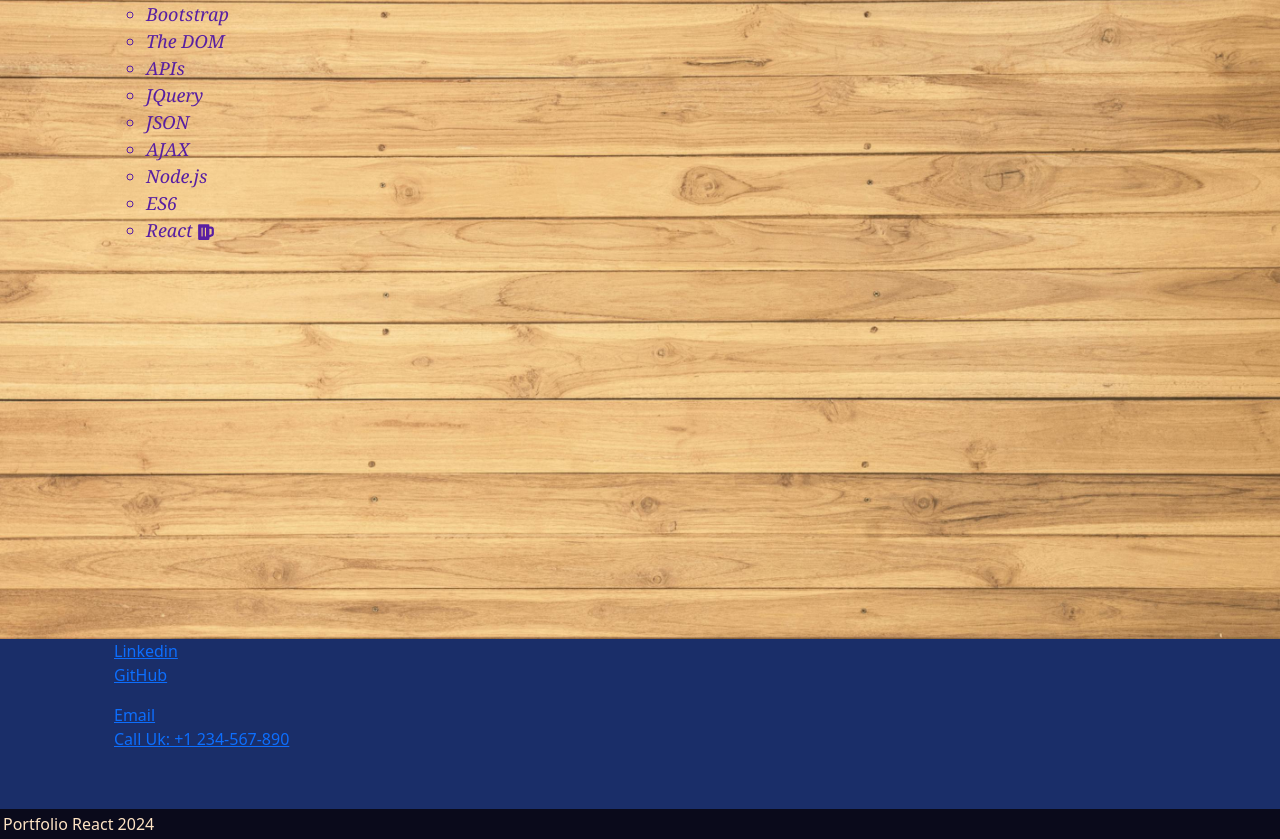
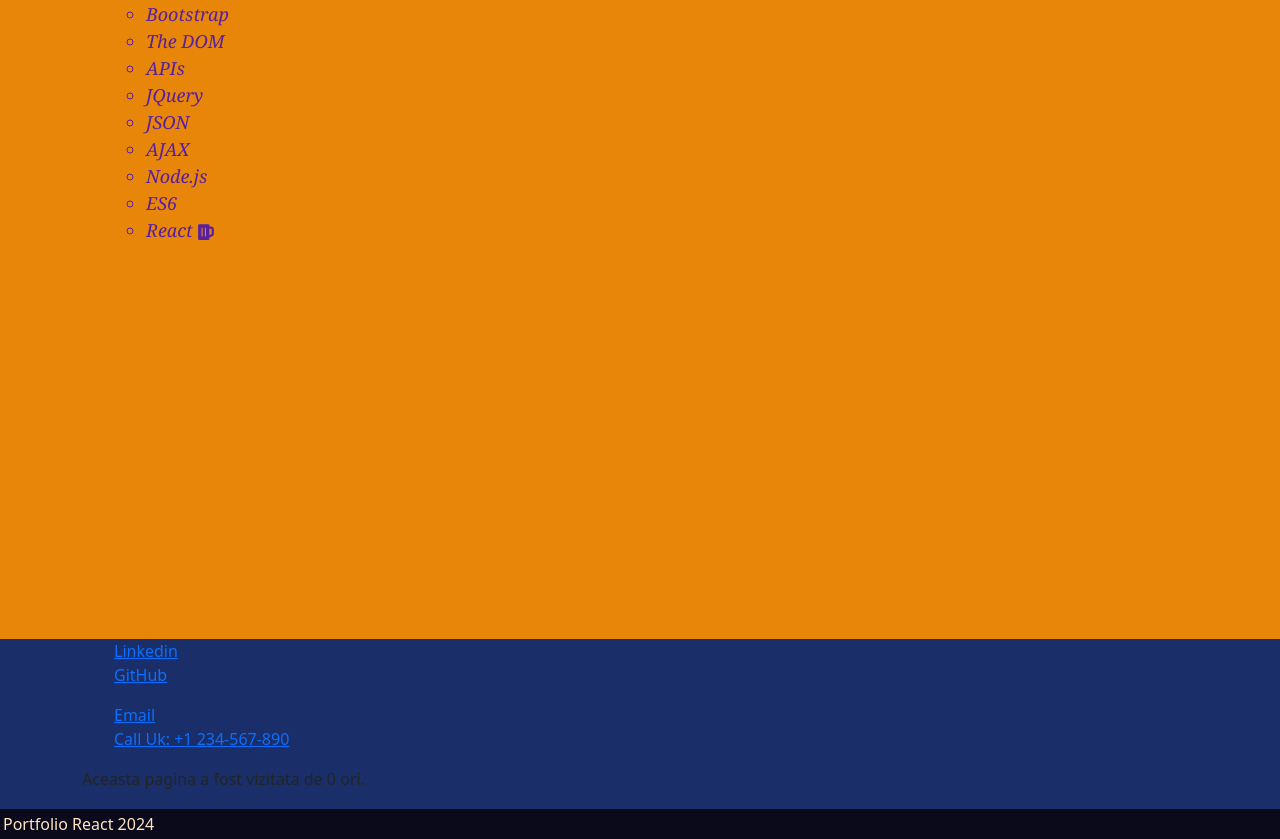
Before and after one commit to Costinel22/Portfolio-using-React, a React (Vite) app: page /skills in a window 1280 px wide. Shown: the part 247-1086 px from the top of the page. Built offline with nearby package versions, Linux system fonts and the light colour scheme; no server answers.

Commit message:
add counter

```diff
--- a/src/components/Footer/index.jsx
+++ b/src/components/Footer/index.jsx
@@ -1,6 +1,7 @@
 import React from "react";
 import "./style.css";
 import  Container  from "../Container";
+import PageViewCounter from "../PageViewCounter";
 
 function Footer() {
   return (
@@ -21,7 +22,9 @@ function Footer() {
       <a href="tel:+1234567890">Call Uk: +1 234-567-890</a>
       </ul>
       </section>
-
+      <section>
+        <PageViewCounter />
+      </section>
       </Container>
     </footer>
   );
--- /dev/null
+++ b/src/components/PageViewCounter/index.jsx
@@ -0,0 +1,19 @@
+import React, { useState, useEffect } from 'react';
+
+const PageViewCounter = () => {
+    const [count, setCount] = useState(0);
+
+    useEffect(() => {
+        fetch('/api/page-views')
+            .then(response => response.json())
+            .then(data => setCount(data.views));
+    }, []);
+
+    return (
+        <div>
+            Aceasta pagina a fost vizitata de {count} ori.
+        </div>
+    );
+};
+
+export default PageViewCounter;
--- a/src/index.css
+++ b/src/index.css
@@ -10,7 +10,8 @@ div[data-reactroot] {
     height: 100%;
     padding: 0;
     margin: 0;
-    background-image: url('../src/image/back.jpg');
+    /* background-image: url('../src/image/back.jpg'); */
+    background-color: rgb(231, 134, 8);
     background-size: cover;
     height: '100vh',
 }
```
